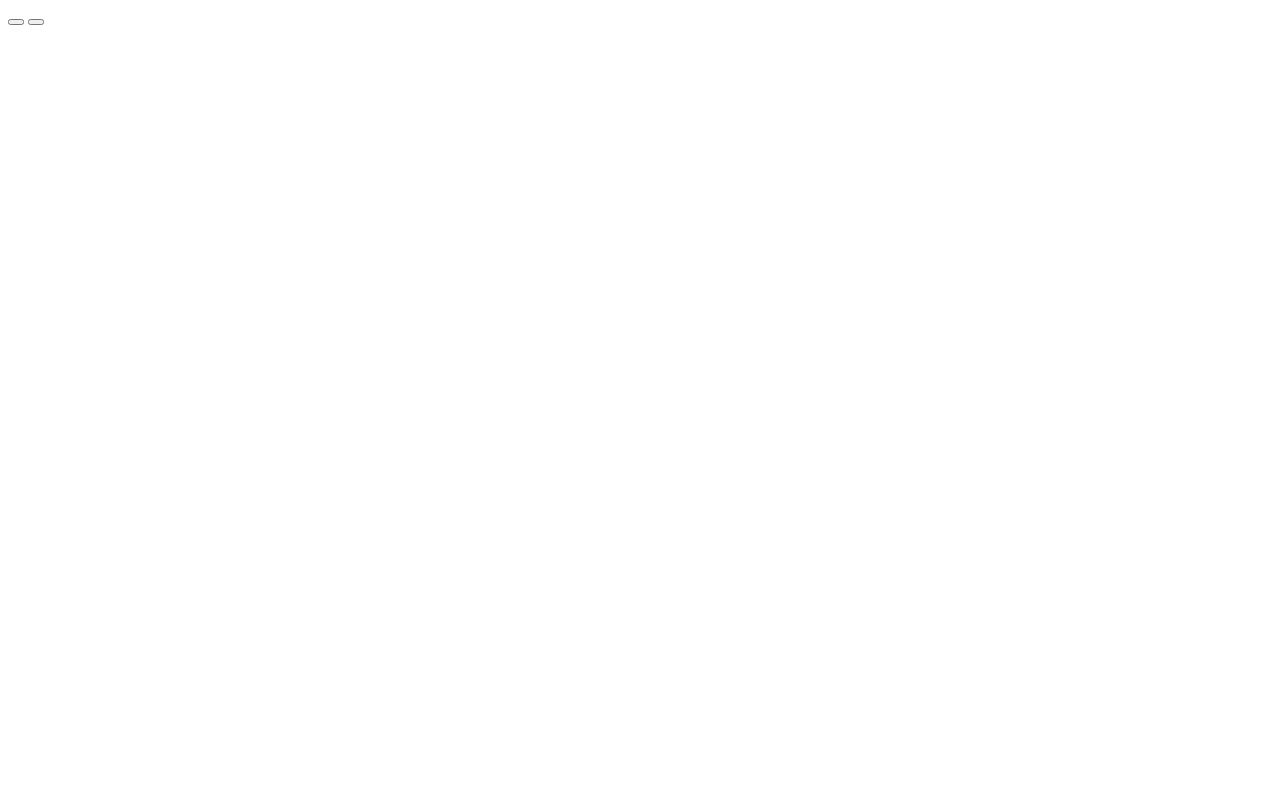
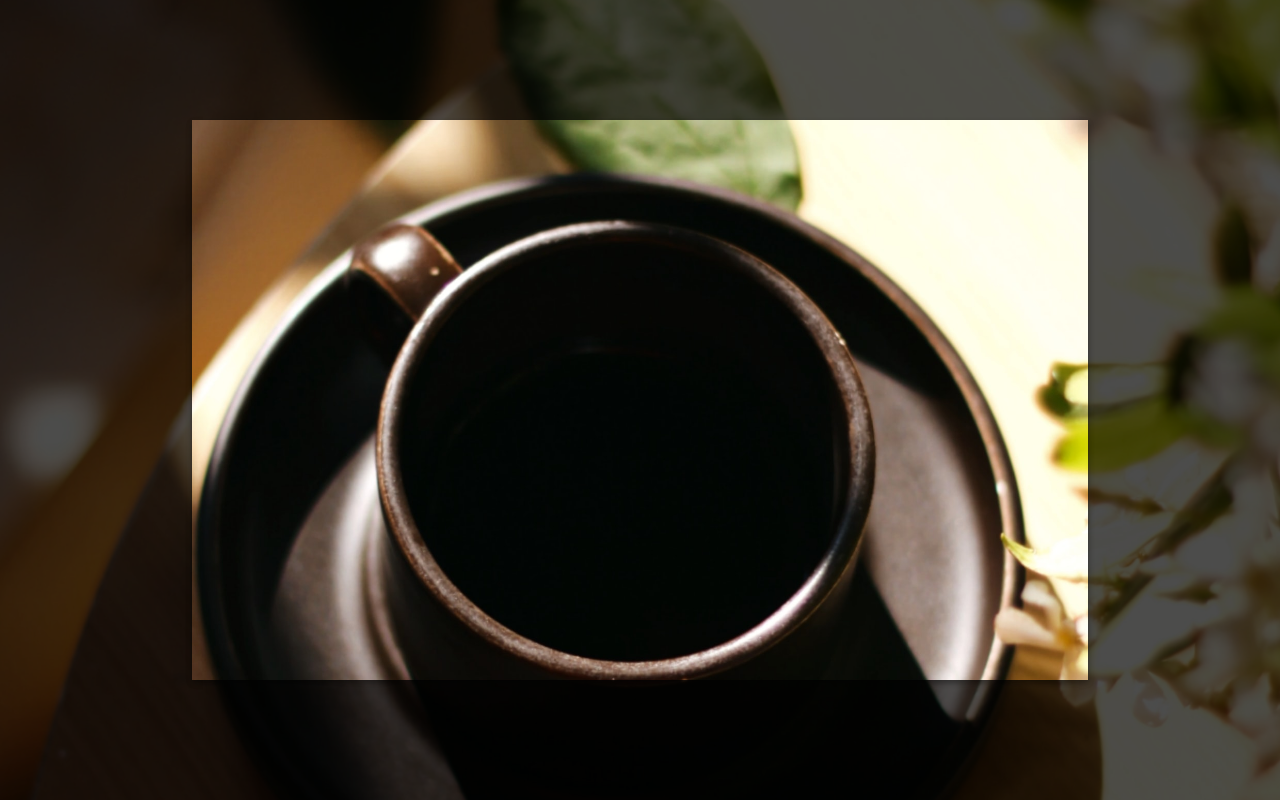
Before and after one commit to PaulAyobamidele/dayeighteen, a plain HTML site: page index.html in a window 1280 px wide. Drawn offline with Linux system fonts and the light colour scheme.

Commit message:
Css styling created

```diff
--- a/index.html
+++ b/index.html
@@ -5,6 +5,7 @@
     <meta http-equiv="X-UA-Compatible" content="IE=edge">
     <meta name="viewport" content="width=device-width, initial-scale=1.0">
     <title>Day-Eighteen Background Slider</title>
+    <link rel="stylesheet" href="main.css">
 </head>
 <body>
     <div class="slider-container">
--- a/main.css
+++ b/main.css
@@ -0,0 +1,79 @@
+* {
+    box-sizing: border-box;
+}
+
+
+body {
+    display: flex;
+    justify-content: center;
+    align-items: center;
+    overflow: hidden;
+    flex-direction: column;
+    margin: 0;
+    height: 100vh;
+    background-image: url('./img/coffee-seven.jpg');
+    background-position: center center;
+    background-size: cover;
+    transition: 0.4s ease;
+}
+
+
+
+ body::before {
+    content: '';
+    position: absolute;
+    top: 0;
+    left: 0;
+    width: 100%;
+    height: 100vh;
+    background-color: rgba(0, 0, 0, 0.7);
+    z-index: -1;
+}
+
+.slider-container {
+    box-shadow: 0 3px 6px rgba(0, 0, 0, 0.16), 0 3px 6px rgba(0, 0, 0, 0.23);
+    height: 70vh;
+    width: 70vw;
+    position: relative;
+    overflow: hidden;
+}
+
+.slide {
+    opacity: 0;
+    height: 100vh;
+    width: 100vw;
+    background-position: center center;
+    background-size: cover;
+    position: absolute;
+    top: -15vh;
+    left: -15vw;
+    transition: 0.4s ease;
+}
+
+.slide.active {
+    opacity: 1;
+}
+
+.arrow {
+    position: fixed;
+    background-color: transparent;
+    color: white;
+    padding: 20px;
+    font-size: 30px;
+    border: 2px solid orange;
+    top: 50%;
+    transform: translateY(-50%);
+    cursor: pointer;
+}
+
+.arrow:focus {
+    outline: 0;
+}
+
+.left-arrow {
+    left: calc(150vw - 65px);
+}
+
+.right-arrow {
+    right: calc(150vw - 65px);
+}
```
